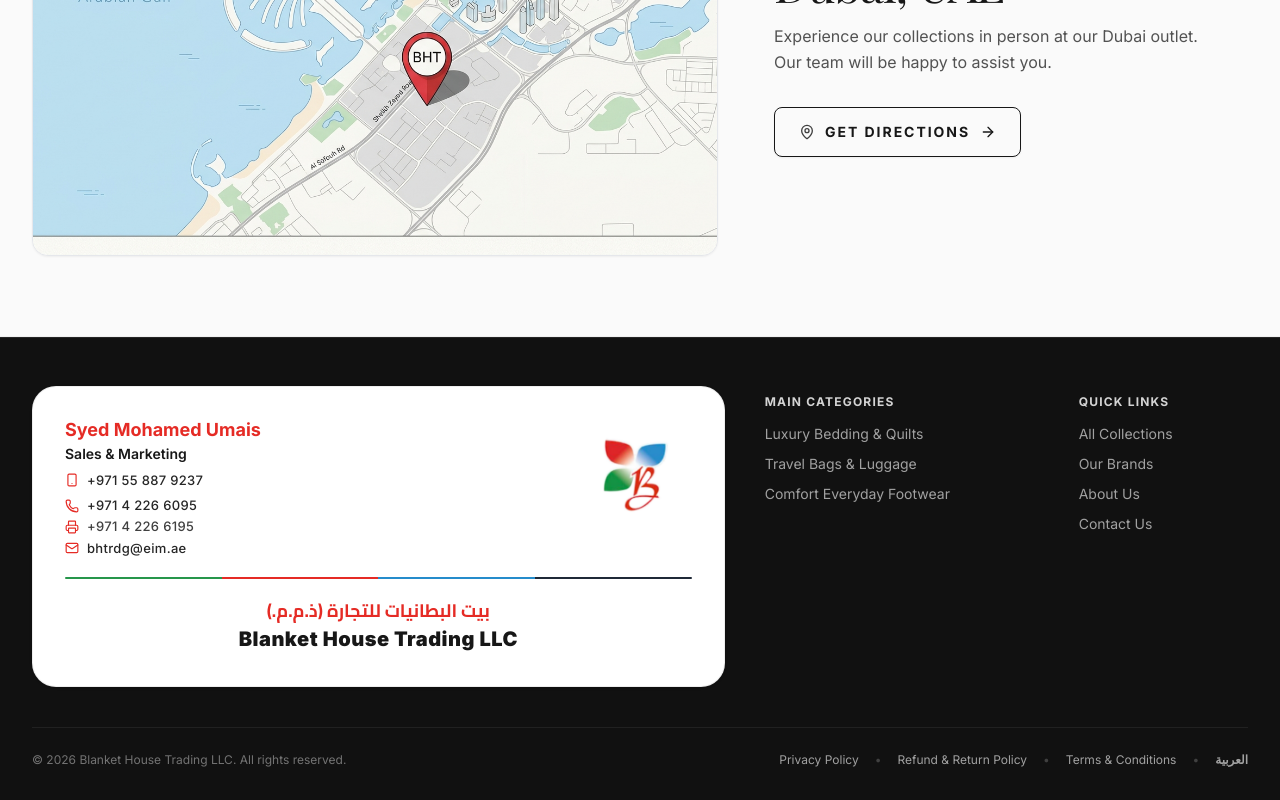
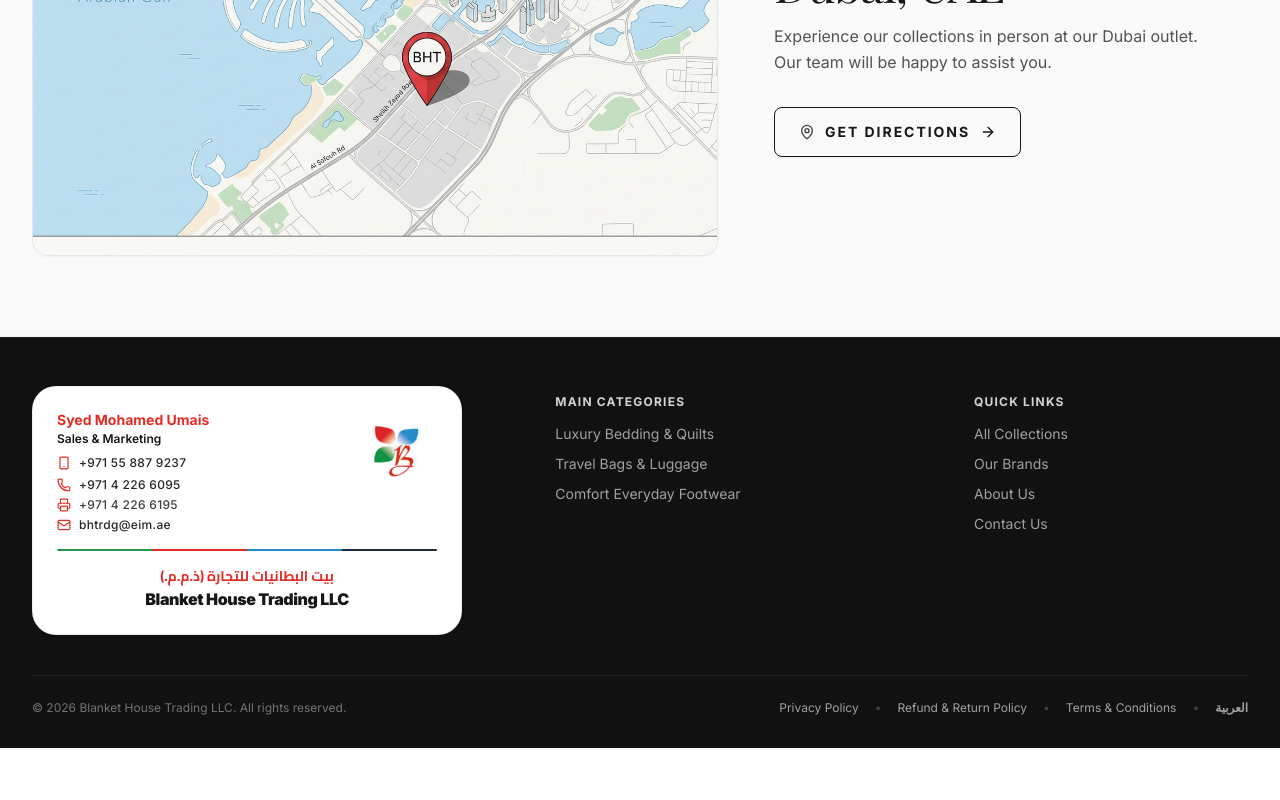
Before and after one commit to Hibban-k/B.H.T-collections, a Next.js app: page /en/contact in a window 1280 px wide. Shown: the part 1977-2777 px from the top of the page. After the commit the page ends 2725 px from the top, so only its background shows below. Built offline with nearby package versions, Linux system fonts and the light colour scheme; no server answers; a web font is replaced by a local one.

Commit message:
feat(footer): reduce business card width and optimize layout proportions

```diff
--- a/components/footer/Footer.tsx
+++ b/components/footer/Footer.tsx
@@ -12,34 +12,34 @@
   return (
     <footer className="w-full bg-[#111111] text-white pt-12 pb-8 border-t border-neutral-800 select-none">
       <div className="max-w-[1440px] mx-auto px-4 sm:px-6 lg:px-8">
-        {/* TOP ROW: CORPORATE BUSINESS CARD + CATEGORIES & QUICK LINKS */}
+        {/* TOP ROW: COMPACT CORPORATE BUSINESS CARD + CATEGORIES & QUICK LINKS */}
         <div className="grid grid-cols-1 md:grid-cols-12 gap-8 lg:gap-10 pb-10 border-b border-neutral-800/80 items-stretch">
-          {/* BRAND CARD: Designed exactly like the official corporate business card */}
-          <div className="md:col-span-7 lg:col-span-7 flex flex-col items-start w-full">
-            <div className="bg-white rounded-2xl sm:rounded-3xl p-6 sm:p-7 lg:p-8 shadow-sm border border-neutral-200/70 w-full relative overflow-hidden flex flex-col justify-between">
+          {/* BRAND CARD: Compact business card proportion */}
+          <div className="md:col-span-5 lg:col-span-5 flex flex-col items-start w-full">
+            <div className="bg-white rounded-2xl sm:rounded-3xl p-5 sm:p-6 shadow-sm border border-neutral-200/70 w-full max-w-[430px] relative overflow-hidden flex flex-col justify-between">
 
               {/* TOP ROW: Contact & Representative on Left, Official Logo on Right */}
-              <div className="flex items-start justify-between gap-4">
+              <div className="flex items-start justify-between gap-3">
                 {/* Person & Contact Details */}
                 <div className="flex flex-col text-start">
-                  <span className="text-sm sm:text-base lg:text-lg font-bold text-bht-red leading-tight">
+                  <span className="text-xs sm:text-sm font-bold text-bht-red leading-tight">
                     Syed Mohamed Umais
                   </span>
-                  <span className="text-xs sm:text-sm text-neutral-900 font-semibold mt-0.5 mb-2">
+                  <span className="text-[11px] sm:text-xs text-neutral-900 font-semibold mt-0.5 mb-2">
                     Sales & Marketing
                   </span>
 
                   {/* Direct Mobile */}
                   <a
                     href="tel:+971558879237"
-                    className="flex items-center gap-2 text-xs sm:text-[13px] text-neutral-800 font-medium hover:text-bht-red transition-colors mb-2 group"
+                    className="flex items-center gap-2 text-[11px] sm:text-xs text-neutral-800 font-medium hover:text-bht-red transition-colors mb-1.5 group"
                   >
                     <Smartphone className="w-3.5 h-3.5 text-bht-red shrink-0" />
                     <span dir="ltr" className="tracking-wide group-hover:underline">+971 55 887 9237</span>
                   </a>
 
                   {/* Office Phone, Fax, Email */}
-                  <div className="space-y-1 text-xs sm:text-[13px] text-neutral-800 font-medium">
+                  <div className="space-y-1 text-[11px] sm:text-xs text-neutral-800 font-medium">
                     <a
                       href="tel:+97142266095"
                       className="flex items-center gap-2 hover:text-bht-red transition-colors group"
@@ -66,7 +66,7 @@
                 {/* Official Butterfly Logo on Top Right */}
                 <Link
                   href="/"
-                  className="relative w-20 h-20 sm:w-24 sm:h-24 lg:w-28 lg:h-28 shrink-0 transition-transform hover:scale-105"
+                  className="relative w-16 h-16 sm:w-20 sm:h-20 shrink-0 transition-transform hover:scale-105"
                   title="Blanket House Trading LLC"
                 >
                   <Image
@@ -79,7 +79,7 @@
               </div>
 
               {/* HORIZONTAL MULTI-COLOR DIVIDER (Green | Red | Blue | Charcoal) */}
-              <div className="w-full flex h-[2.5px] rounded-full overflow-hidden my-5" aria-hidden="true">
+              <div className="w-full flex h-[2.5px] rounded-full overflow-hidden my-4" aria-hidden="true">
                 <span className="w-1/4 bg-[#26964B]" />
                 <span className="w-1/4 bg-[#E52B25]" />
                 <span className="w-1/4 bg-[#258CCB]" />
@@ -89,10 +89,10 @@
               {/* BOTTOM ROW: Centered Arabic & English Company Titles */}
               <div className="flex flex-col items-center justify-center text-center">
                 <Link href="/" className="group inline-flex flex-col items-center">
-                  <span className="text-sm sm:text-base lg:text-lg font-bold text-bht-red font-arabic leading-snug">
+                  <span className="text-xs sm:text-sm font-bold text-bht-red font-arabic leading-snug">
                     بيت البطانيات للتجارة (ذ.م.م.)
                   </span>
-                  <span className="text-base sm:text-lg lg:text-xl font-black text-neutral-900 tracking-wide leading-snug mt-0.5">
+                  <span className="text-sm sm:text-base font-black text-neutral-900 tracking-tight leading-snug mt-0.5">
                     Blanket House Trading LLC
                   </span>
                 </Link>
@@ -102,7 +102,7 @@
           </div>
 
           {/* MAIN CATEGORIES */}
-          <div className="md:col-span-3 lg:col-span-3 space-y-3.5 pt-2">
+          <div className="md:col-span-4 lg:col-span-4 space-y-3.5 pt-2">
             <h4 className="text-xs font-bold uppercase tracking-widest text-neutral-300">
               {language === "ar" ? "التشكيلات الرئيسية" : "Main Categories"}
             </h4>
@@ -126,7 +126,7 @@
           </div>
 
           {/* QUICK LINKS */}
-          <div className="md:col-span-2 lg:col-span-2 space-y-3.5 pt-2">
+          <div className="md:col-span-3 lg:col-span-3 space-y-3.5 pt-2">
             <h4 className="text-xs font-bold uppercase tracking-widest text-neutral-300">
               {language === "ar" ? "روابط سريعة" : "Quick Links"}
             </h4>
```
